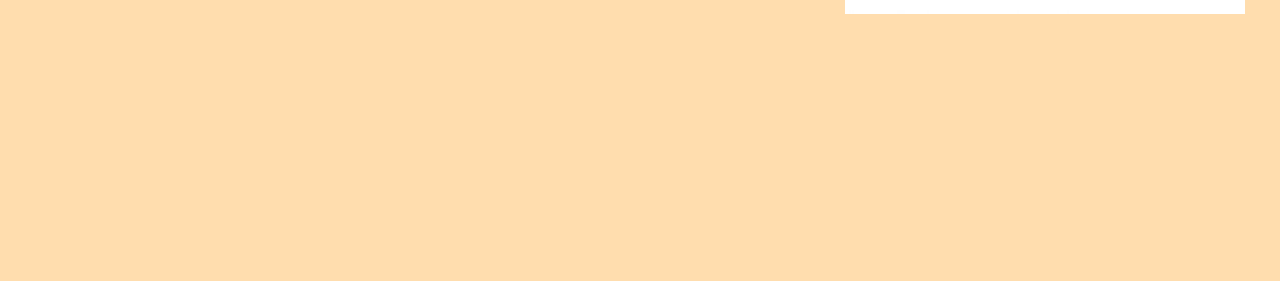
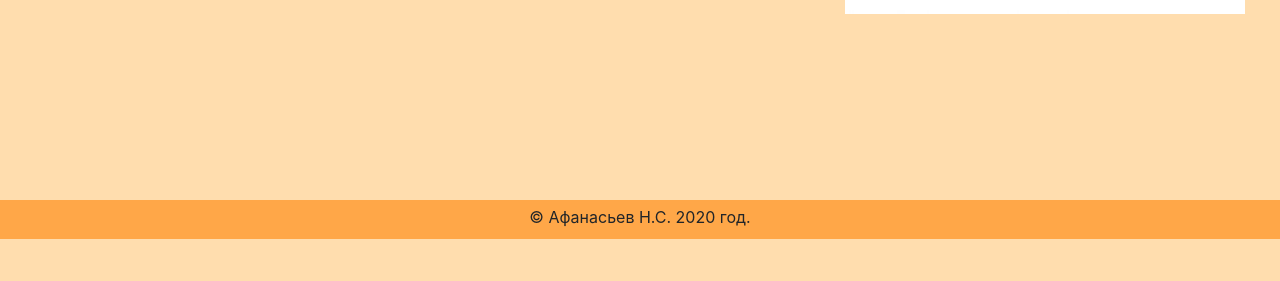
Before and after one commit to Neto42/work, a Django app: page /fwork/ in a window 1280 px wide. Shown: the part 519-800 px from the top of the page. Run offline with Django 3.2, Linux system fonts and the light colour scheme; data that the repository does not hold is empty; some libraries are stand-ins or nearby versions.

Commit message:
Главная страница

```diff
--- a/templates/html/base/base.html
+++ b/templates/html/base/base.html
@@ -23,5 +23,8 @@
     </div>
 
     {% block content %}{% endblock %}
+    <div id="ccopyright">
+        <address class="address">&#0169; Афанасьев Н.С. 2020 год.</address>
+	</div>
 </body>
 </html>
--- a/templates/static/css/style.css
+++ b/templates/static/css/style.css
@@ -1,6 +1,18 @@
 /* Base */
 body {
     background-color: rgba(255,186,87,0.48);
+}
+
+#ccopyright {
+    clear: both;
+    text-align: center;
+    padding-top: 170px;
+}
+
+address {
+    padding-top: 5px;
+    padding-bottom: 10px;
+    background-color: #ffa748;
 }
 
 /* HomePage */
```
